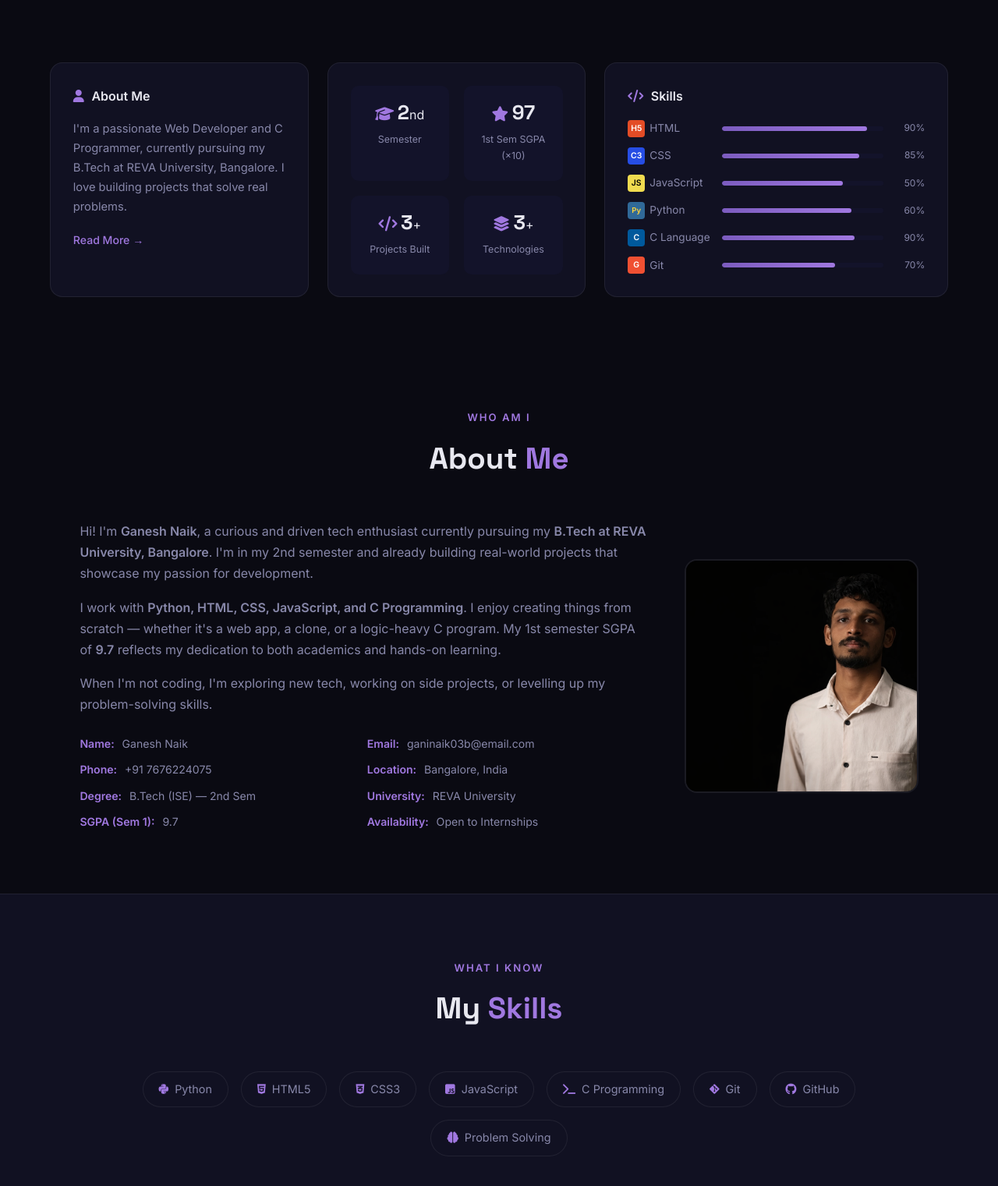
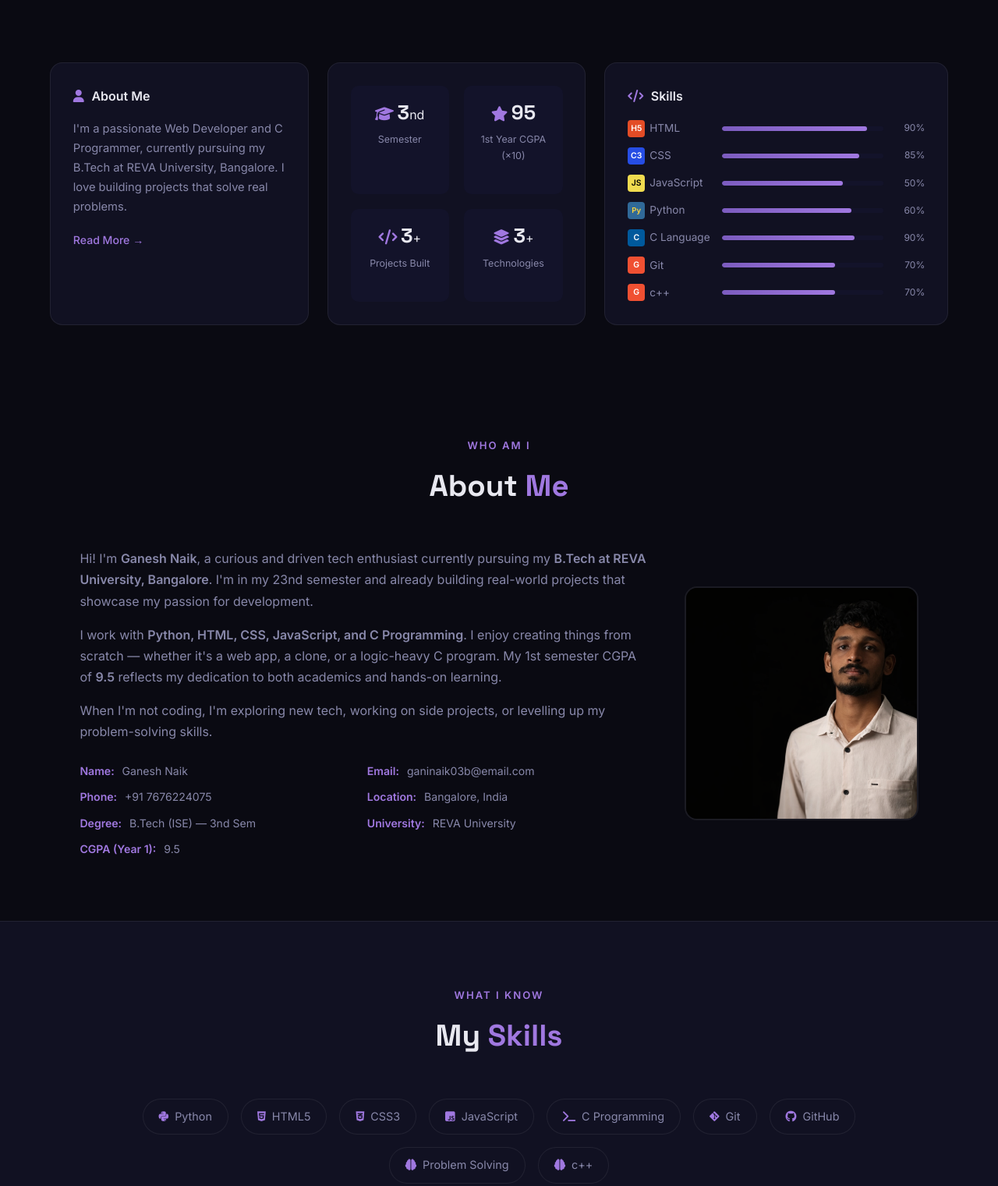
Before and after one commit to ganinaik773-dot/portfolio-website, a plain HTML site: page port.html in a window 1280 px wide. Shown: the part 720-2241 px from the top of the page at 78% size. Drawn offline with Linux system fonts and the light colour scheme.

Commit message:
update the deatils

```diff
--- a/port.html
+++ b/port.html
@@ -97,13 +97,13 @@
     <div class="strip-card stats-card">
       <div class="stat-item">
         <i class="fas fa-graduation-cap"></i>
-        <span class="stat-num" data-target="2">0</span>nd
+        <span class="stat-num" data-target="3">0</span>nd
         <p>Semester</p>
       </div>
       <div class="stat-item">
         <i class="fas fa-star"></i>
-        <span class="stat-num" data-target="97">0</span>
-        <p>1st Sem SGPA (×10)</p>
+        <span class="stat-num" data-target="95">0</span>
+        <p>1st Year CGPA (×10)</p>
       </div>
       <div class="stat-item">
         <i class="fas fa-code"></i>
@@ -153,6 +153,11 @@
           <div class="skill-bar"><div class="skill-fill" data-width="70"></div></div>
           <span class="skill-pct">70%</span>
         </div>
+         <div class="skill-row">
+          <div class="skill-label"><span class="skill-icon git">G</span> c++</div>
+          <div class="skill-bar"><div class="skill-fill" data-width="70"></div></div>
+          <span class="skill-pct">70%</span>
+        </div>
       </div>
     </div>
   </section>
@@ -168,13 +173,13 @@
         <p>
           Hi! I'm <strong>Ganesh Naik</strong>, a curious and driven tech enthusiast currently
           pursuing my <strong>B.Tech at REVA University, Bangalore</strong>. I'm in my
-          2nd semester and already building real-world projects that showcase my passion for
+          23nd semester and already building real-world projects that showcase my passion for
           development.
         </p>
         <p>
           I work with <strong>Python, HTML, CSS, JavaScript, and C Programming</strong>.
           I enjoy creating things from scratch — whether it's a web app, a clone, or a
-          logic-heavy C program. My 1st semester SGPA of <strong>9.7</strong> reflects
+          logic-heavy C program. My 1st semester CGPA of <strong>9.5</strong> reflects
           my dedication to both academics and hands-on learning.
         </p>
         <p>
@@ -188,10 +193,10 @@
           <!-- 📝 TO EDIT: Add your phone -->
           <div class="detail-item"><span>Phone:</span> +91 7676224075</div>
           <div class="detail-item"><span>Location:</span> Bangalore, India</div>
-          <div class="detail-item"><span>Degree:</span> B.Tech (ISE) — 2nd Sem</div>
+          <div class="detail-item"><span>Degree:</span> B.Tech (ISE) — 3nd Sem</div>
           <div class="detail-item"><span>University:</span> REVA University</div>
-          <div class="detail-item"><span>SGPA (Sem 1):</span> 9.7</div>
-          <div class="detail-item"><span>Availability:</span> Open to Internships</div>
+          <div class="detail-item"><span>CGPA (Year 1):</span> 9.5</div>
+
         </div>
       </div>
       <div class="about-image-wrap">
@@ -216,6 +221,7 @@
       <div class="skill-tag"><i class="fab fa-git-alt"></i> Git</div>
       <div class="skill-tag"><i class="fab fa-github"></i> GitHub</div>
       <div class="skill-tag"><i class="fas fa-brain"></i> Problem Solving</div>
+      <div class="skill-tag"><i class="fas fa-brain"></i> c++</div>
     </div>
   </section>
 
```
